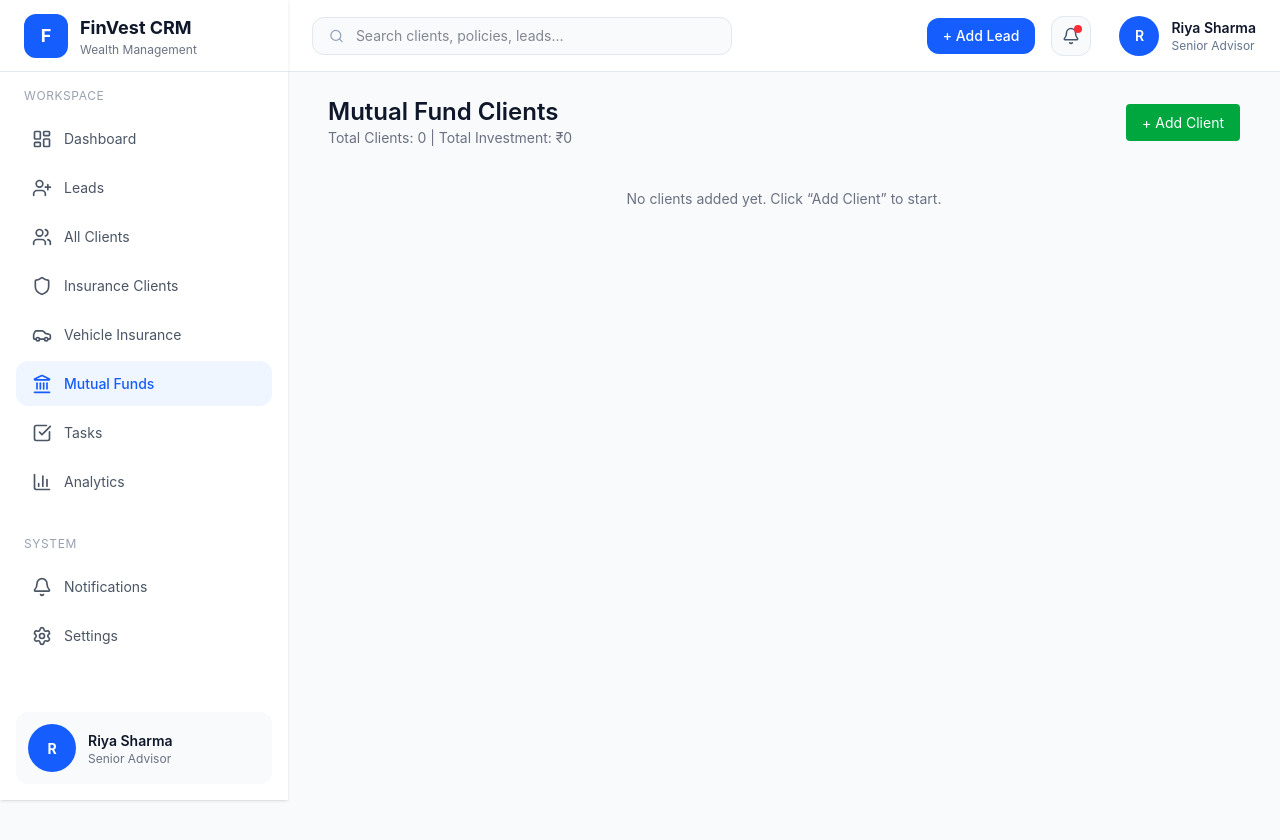
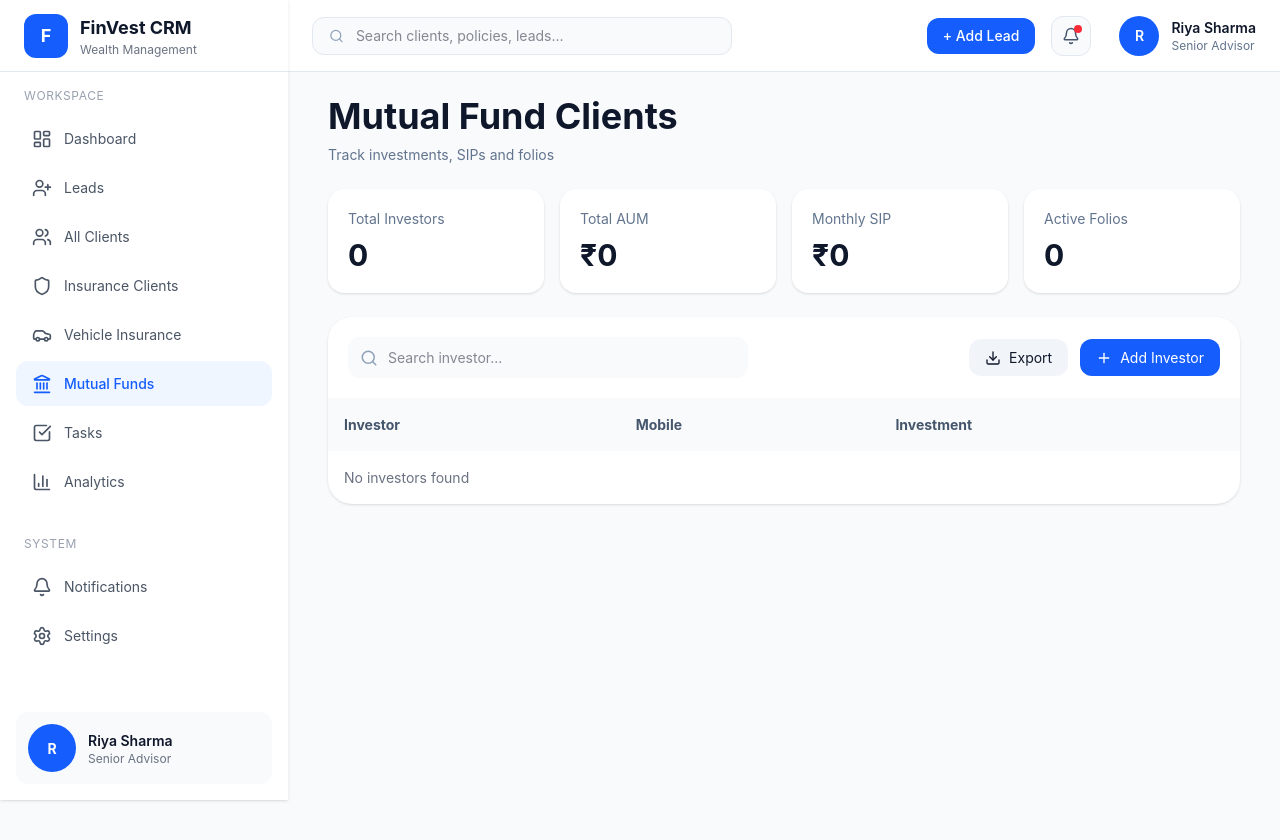
Before and after one commit to dhanlaxmicrm1-maker/crm-front, a React (Vite) app: page /mutualfund-clients in a window 1280 px wide. Shown: the top 840 px of the page. Before the commit the page ends 800 px from the top, so only its background shows below. Built offline with nearby package versions, Linux system fonts and the light colour scheme.

Commit message:
Update MutualFundClients.tsx

```diff
--- a/src/pages/MutualFundClients.tsx
+++ b/src/pages/MutualFundClients.tsx
@@ -1,5 +1,6 @@
 import { useEffect, useState } from "react";
 import { useNavigate } from "react-router-dom";
+import { Search, Download, Plus } from "lucide-react";
 
 type Client = {
   id: number;
@@ -11,6 +12,7 @@ type Client = {
 export default function MutualFundClients() {
   const navigate = useNavigate();
   const [clients, setClients] = useState<Client[]>([]);
+  const [search, setSearch] = useState("");
 
   const loadClients = () => {
     const data = localStorage.getItem("mfClients");
@@ -19,72 +21,157 @@ export default function MutualFundClients() {
 
   useEffect(() => {
     loadClients();
-
-    const handleFocus = () => loadClients();
-    window.addEventListener("focus", handleFocus);
-
-    return () => window.removeEventListener("focus", handleFocus);
+    window.addEventListener("focus", loadClients);
+    return () => window.removeEventListener("focus", loadClients);
   }, []);
 
-  const totalInvestment = clients.reduce((sum, c) => {
-    return sum + Number(c.investment || 0);
-  }, 0);
+  const totalAUM = clients.reduce(
+    (sum, c) => sum + Number(c.investment || 0),
+    0
+  );
+
+  const filteredClients = clients.filter((c) =>
+    c.name.toLowerCase().includes(search.toLowerCase())
+  );
 
   return (
-    <div className="p-6">
+    <div className="p-6 bg-slate-50 min-h-screen">
 
       {/* HEADER */}
-      <div className="flex justify-between items-center mb-6">
-        <div>
-          <h2 className="text-2xl font-semibold">
-            Mutual Fund Clients
+      <div className="mb-6">
+        <h1 className="text-4xl font-bold text-slate-900">
+          Mutual Fund Clients
+        </h1>
+        <p className="text-slate-500 mt-2">
+          Track investments, SIPs and folios
+        </p>
+      </div>
+
+      {/* CARDS */}
+      <div className="grid grid-cols-1 md:grid-cols-4 gap-4 mb-6">
+
+        <div className="bg-white rounded-2xl shadow-sm p-5">
+          <p className="text-sm text-slate-500">Total Investors</p>
+          <h2 className="text-3xl font-bold mt-2">
+            {clients.length}
           </h2>
-          <p className="text-gray-500 text-sm">
-            Total Clients: {clients.length} | Total Investment: ₹{totalInvestment}
-          </p>
         </div>
 
-        {/* ADD BUTTON */}
-        <button
-          onClick={() => navigate("/add-mf-client")}
-          className="bg-green-600 text-white px-4 py-2 rounded hover:bg-green-700"
-        >
-          + Add Client
-        </button>
+        <div className="bg-white rounded-2xl shadow-sm p-5">
+          <p className="text-sm text-slate-500">Total AUM</p>
+          <h2 className="text-3xl font-bold mt-2">
+            ₹{totalAUM.toLocaleString()}
+          </h2>
+        </div>
+
+        <div className="bg-white rounded-2xl shadow-sm p-5">
+          <p className="text-sm text-slate-500">Monthly SIP</p>
+          <h2 className="text-3xl font-bold mt-2">
+            ₹0
+          </h2>
+        </div>
+
+        <div className="bg-white rounded-2xl shadow-sm p-5">
+          <p className="text-sm text-slate-500">Active Folios</p>
+          <h2 className="text-3xl font-bold mt-2">
+            {clients.length}
+          </h2>
+        </div>
+
       </div>
 
-      {/* CONTENT */}
-      {clients.length === 0 ? (
-        <div className="text-center text-gray-500 mt-10">
-          No clients added yet. Click “Add Client” to start.
+      {/* TABLE SECTION */}
+      <div className="bg-white rounded-3xl shadow-sm">
+
+        {/* TOP BAR */}
+        <div className="p-5 flex justify-between items-center">
+
+          {/* SEARCH */}
+          <div className="relative w-[400px]">
+            <Search
+              size={18}
+              className="absolute left-3 top-3 text-slate-400"
+            />
+
+            <input
+              type="text"
+              placeholder="Search investor..."
+              value={search}
+              onChange={(e) => setSearch(e.target.value)}
+              className="w-full bg-slate-50 rounded-xl pl-10 py-2.5 outline-none"
+            />
+          </div>
+
+          {/* BUTTONS */}
+          <div className="flex gap-3">
+
+            <button className="bg-slate-100 hover:bg-slate-200 rounded-xl px-4 py-2 flex items-center gap-2 transition">
+              <Download size={16} />
+              Export
+            </button>
+
+            <button
+              onClick={() => navigate("/add-mf-client")}
+              className="bg-blue-600 hover:bg-blue-700 text-white rounded-xl px-4 py-2 flex items-center gap-2 transition"
+            >
+              <Plus size={16} />
+              Add Investor
+            </button>
+
+          </div>
+
         </div>
-      ) : (
-        <div className="grid gap-3">
-          {clients.map((client) => (
-            <div
-              key={client.id}
-              className="border bg-white p-4 rounded shadow-sm flex justify-between items-center"
-            >
 
-              {/* LEFT */}
-              <div>
-                <p className="font-semibold">{client.name}</p>
-                <p className="text-sm text-gray-600">
-                  {client.mobile}
-                </p>
-              </div>
+        {/* TABLE */}
+        <div className="overflow-x-auto">
 
-              {/* RIGHT */}
-              <div className="text-right">
-                <p className="font-semibold text-green-600">
-                  ₹{client.investment}
-                </p>
-              </div>
+          <table className="w-full">
 
-            </div>
-          ))}
+            <thead className="bg-slate-50">
+              <tr className="text-left text-slate-600">
+                <th className="p-4">Investor</th>
+                <th className="p-4">Mobile</th>
+                <th className="p-4">Investment</th>
+              </tr>
+            </thead>
+
+            <tbody>
+
+              {filteredClients.length === 0 ? (
+                <tr>
+                  <td className="p-4 text-gray-500" colSpan={3}>
+                    No investors found
+                  </td>
+                </tr>
+              ) : (
+                filteredClients.map((client) => (
+                  <tr
+                    key={client.id}
+                    className="hover:bg-slate-50 transition"
+                  >
+                    <td className="p-4 font-medium">
+                      {client.name}
+                    </td>
+
+                    <td className="p-4">
+                      {client.mobile}
+                    </td>
+
+                    <td className="p-4">
+                      ₹{Number(client.investment || 0).toLocaleString()}
+                    </td>
+                  </tr>
+                ))
+              )}
+
+            </tbody>
+
+          </table>
+
         </div>
-      )}
+
+      </div>
+
     </div>
   );
 }
```
